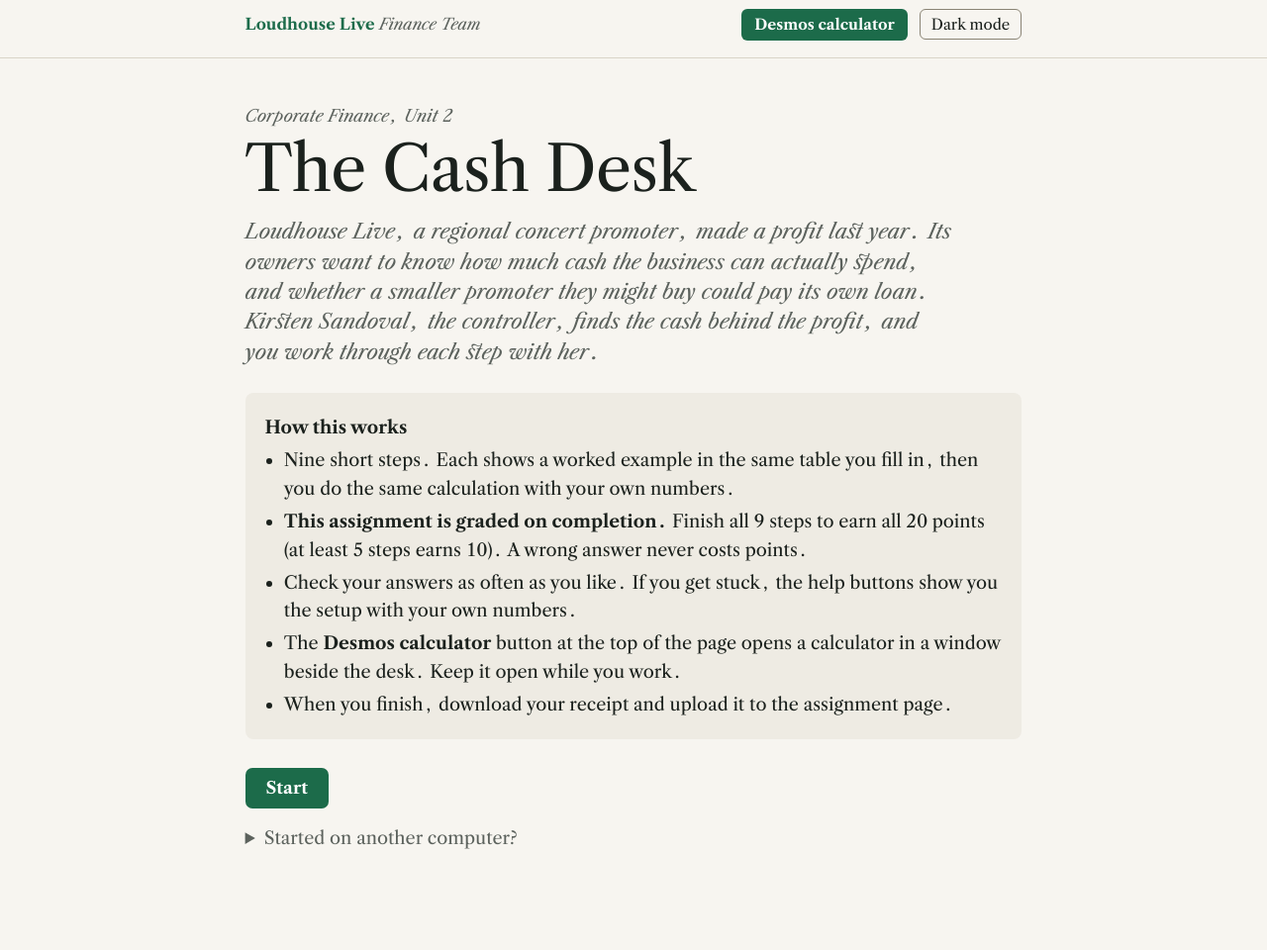
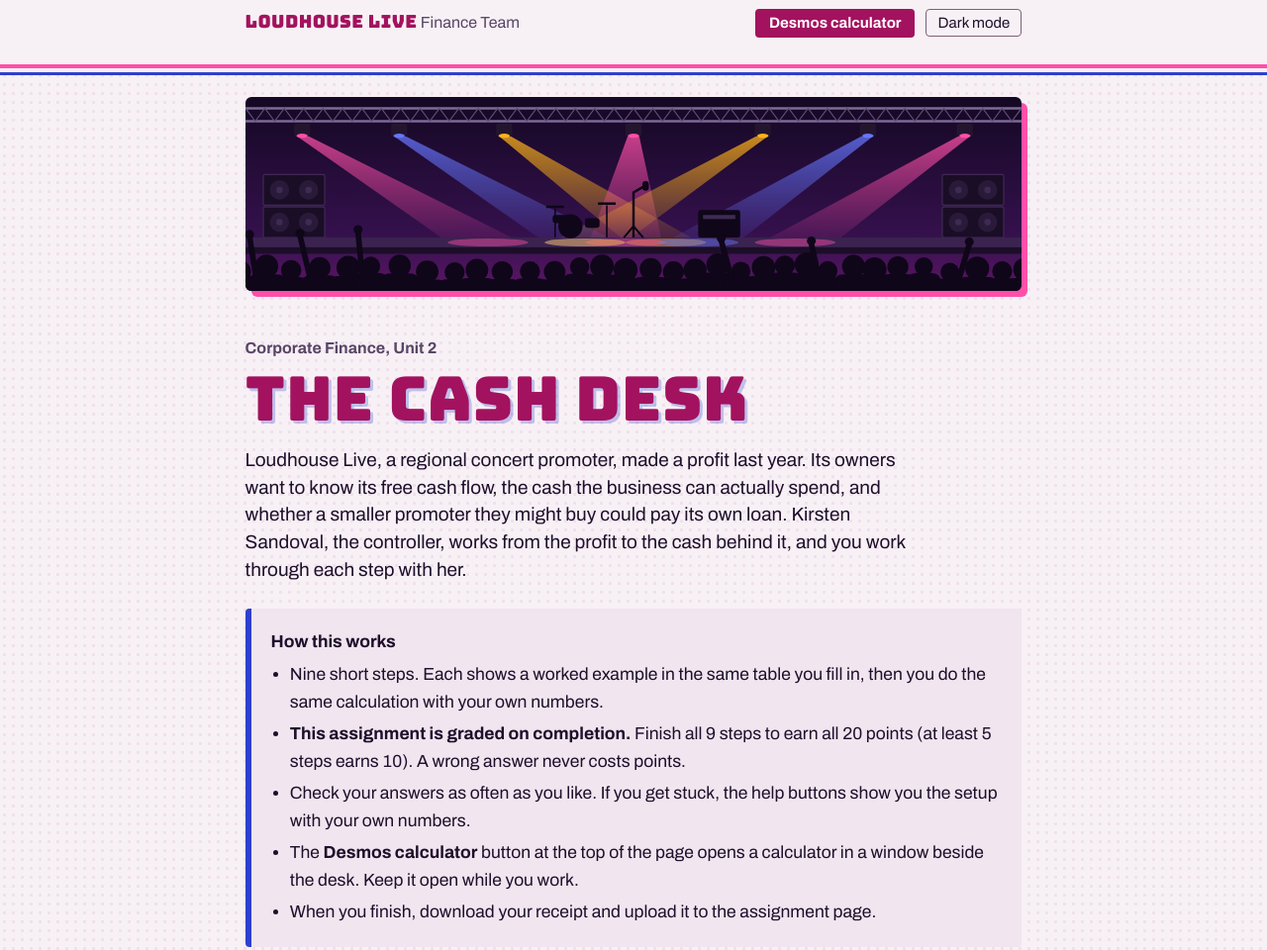
Before and after one commit to RizeComputerScience/finan4-cash-desk, a plain HTML site: page index.html in a window 1280 px wide. Shown: the top 960 px of the page at 99% size. Drawn offline with nearby package versions, Linux system fonts and the light colour scheme; a web font is replaced by a local one.

Commit message:
Distinct look per desk; industry terms; new steps in U5, U10, U12 (peer review 2026-11-18)

```diff
--- a/config.js
+++ b/config.js
@@ -9,7 +9,10 @@
    - Depreciation (cost ÷ years) is a line inside the cash-from-operations table, not a step of its own.
    - Cut from the desk: the walkthrough, the ticket-sales and sound-system steps (their ideas now sit inside the bridge and the
      quick check), two of the three quick checks.
-   The previous version is in v2-archive/. seedVersion 3 and version 4: progress and receipts from v3 do not carry over. */
+   The previous version is in v2-archive/. seedVersion 3 and version 4: progress and receipts from v3 do not carry over.
+   2026-11-18 (peer review): wording only, to use the industry names the reading now introduces (operating cash flow,
+   working capital changes, non-cash expense, free cash flow). Steps, logic and version unchanged; pre-edit copy in
+   v-archive-2026-11-18/. */
 (function (root) {
   'use strict';
   const QUIZ = [
@@ -33,9 +36,9 @@
   ];
 
   const STEPS = [
-    { id: 'cfo1', label: 'Profit to cash', kind: 'task' },
+    { id: 'cfo1', label: 'Operating cash flow', kind: 'task' },
     { id: 'q1', label: 'Quick check', kind: 'check', quiz: 0 },
-    { id: 'cfo2', label: 'A fall and a rise', kind: 'task' },
+    { id: 'cfo2', label: 'Working capital changes', kind: 'task' },
     { id: 'fcf1', label: 'Free cash flow', kind: 'task' },
     { id: 'fcf2', label: 'Can it pay its loan?', kind: 'task' },
     { id: 'cc1', label: 'Cash conversion', kind: 'task' },
@@ -152,9 +155,9 @@
   }
 
   const PROBLEM = {
-    cfo1: (t) => ({ title: 'From profit to cash', place: 'The owners ask Kirsten how much cash Loudhouse brought in last year.',
-      body: `<p>Loudhouse Live earned <b>${m0(t.NI)}</b> of net income. Its <b>${m0(t.cost)}</b> sound system lasts <b>${t.life}</b> years. Sponsors owe <b>${m0(t.ch[0].amt)}</b> more than a year ago, and fans paid <b>${m0(t.ch[1].amt)}</b> for next year’s shows. What was its cash from operations?</p>` }),
-    cfo2: (t) => ({ title: 'A fall and a rise', place: 'The owners might buy a smaller promoter, and Kirsten wants to know how much cash it brings in.',
+    cfo1: (t) => ({ title: 'From profit to operating cash flow', place: 'The owners ask Kirsten how much cash Loudhouse brought in last year.',
+      body: `<p>Loudhouse Live earned <b>${m0(t.NI)}</b> of net income. Its <b>${m0(t.cost)}</b> sound system lasts <b>${t.life}</b> years. Sponsors owe <b>${m0(t.ch[0].amt)}</b> more than a year ago, and fans paid <b>${m0(t.ch[1].amt)}</b> for next year’s shows. What was its cash from operations, its operating cash flow?</p>` }),
+    cfo2: (t) => ({ title: 'Three working capital changes', place: 'The owners might buy a smaller promoter, and Kirsten wants to know how much cash it brings in.',
       body: `<p>The smaller promoter earned <b>${m0(t.NI)}</b>. Its <b>${m0(t.cost)}</b> stage lasts <b>${t.life}</b> years. Its receivables fell <b>${m0(t.ch[0].amt)}</b>, its payables rose <b>${m0(t.ch[1].amt)}</b>, and its prepaid expenses rose <b>${m0(t.ch[2].amt)}</b>. What was its cash from operations?</p>` }),
     fcf1: (t) => ({ title: 'Free cash flow', place: 'The owners want to know how much cash Loudhouse could pay out.',
       body: `<p>Loudhouse brought in <b>${m0(t.CFO)}</b> of cash from operations and spent <b>${m0(t.capex)}</b> on a new stage. What is its free cash flow? The first two lines are done for you.</p>` }),
@@ -187,7 +190,7 @@
     const D = [];
     if (line.dep) D.push([t.cost, 'cost', `That is the full price. Spread it over the years: ${m0(t.cost)} ÷ ${t.life}.`],
       [t.cost * t.life, 'times', `That multiplies. Divide the price by the years: ${m0(t.cost)} ÷ ${t.life}.`],
-      [-t.dep, 'sign', `Depreciation is added back, so type it as a positive amount: ${m0(t.dep)}.`]);
+      [-t.dep, 'sign', `Depreciation is a non-cash expense that is added back, so type it as a positive amount: ${m0(t.dep)}.`]);
     if (line.c) { const c = line.c, k = KIND[c.key] + ':' + c.dir;
       D.push([-line.value, 'sign', `${NAME[c.key]} ${c.key === 'dr' ? 'is' : 'are'} ${KIND[c.key] === 'asset' ? 'an asset' : 'a liability'}. ${RULE[k]}, so type ${m0(line.value)}.`]); }
     if (line.total) { const all = t.NI + t.dep + t.ch.reduce((s, c) => s + c.amt, 0), noNI = line.value - t.NI;
@@ -232,7 +235,7 @@
   }
   function praise(t) {
     if (t.id === 'cfo1') return `Loudhouse earned ${m0(t.NI)} of profit and brought in ${m0(t.answer)} of cash from running the business.`;
-    if (t.id === 'cfo2') return `The smaller promoter brought in ${m0(t.answer)} of cash. The fall in receivables added cash, because sponsors paid down what they owed.`;
+    if (t.id === 'cfo2') return `The smaller promoter brought in ${m0(t.answer)} of cash. Of its working capital changes, the fall in receivables added cash, because sponsors paid down what they owed.`;
     if (t.id === 'fcf1') return `After the new stage, Loudhouse has ${m0(t.answer)} it could pay its owners or use to repay loans without borrowing.`;
     if (t.id === 'fcf2') return `Free cash flow of ${m0(t.answer)} ${t.decision === 'yes' ? 'covers' : 'does not cover'} the ${m0(t.loan)} loan payment${t.decision === 'yes' ? '.' : ', so the promoter would have to borrow or cut spending to pay it.'}`;
     if (t.id === 'cc1') return `Each dollar of Loudhouse’s profit came with about $${t.answer.toFixed(2)} of cash${t.answer >= 1 ? ', so its profit is well backed by cash.' : ', so part of its profit has not arrived as cash yet.'}`;
@@ -254,11 +257,11 @@
     calcPlaceholder: '450000+20000-30000',
     story: { title: 'The Cash Desk', kicker: 'Corporate Finance, Unit 2', company: 'Loudhouse Live', team: 'Finance Team',
       from: 'Kirsten Sandoval', fromTitle: 'controller, Loudhouse Live',
-      dek: 'Loudhouse Live, a regional concert promoter, made a profit last year. Its owners want to know how much cash the business can actually spend, and whether a smaller promoter they might buy could pay its own loan. Kirsten Sandoval, the controller, finds the cash behind the profit, and you work through each step with her.',
+      dek: 'Loudhouse Live, a regional concert promoter, made a profit last year. Its owners want to know its free cash flow, the cash the business can actually spend, and whether a smaller promoter they might buy could pay its own loan. Kirsten Sandoval, the controller, works from the profit to the cash behind it, and you work through each step with her.',
       whatBox: '',
       stepsLine: 'Nine short steps. Each shows a worked example in the same table you fill in, then you do the same calculation with your own numbers.' },
     steps: STEPS, quiz: QUIZ, walk: null, buildTasks, taskView, judgeTask, helpText, praise, selfAnswer, selfWrong,
     note: { title: 'A note for the owners', label: 'Your note to Kirsten', minWords: 30, receiptHeading: 'Note to the controller',
-      prompt: 'Write Kirsten a note for the owners. How much cash could Loudhouse spend last year, why is that different from its profit, and could the smaller promoter pay its loan? Use your own numbers.' },
+      prompt: 'Write Kirsten a note for the owners. What was Loudhouse’s free cash flow last year, why is it different from its profit, and could the smaller promoter pay its loan? Use your own numbers.' },
   };
 })(typeof window !== 'undefined' ? window : globalThis);
--- a/desk-engine.js
+++ b/desk-engine.js
@@ -190,7 +190,7 @@
 <header class="bar"><div class="bar-in"><div class="brand"><b>${esc(ST.company)}</b> ${esc(ST.team || '')}</div>
 <a class="btn-calc desmos-open" id="calcBtn" href="${DESMOS}" target="desmos" rel="noopener">Desmos calculator<span class="sr-only"> (opens in a new window)</span></a>
 <button class="btn-quiet" id="themeBtn" type="button" aria-pressed="false">Dark mode</button></div>
-<nav class="steps" aria-label="Steps"><ol id="stepNav"></ol></nav><p class="navnote" id="navnote" hidden>Move between steps at any time. Finished steps turn green.</p></header>
+<nav class="steps" aria-label="Steps"><ol id="stepNav"></ol></nav><p class="navnote" id="navnote" hidden>Move between steps at any time. Finished steps are filled in.</p></header>
 <main id="main" tabindex="-1"><div id="view"></div></main>
 <footer><p>${esc(ST.kicker)}. Your progress is saved in this browser.<span id="codeNote"></span></p></footer><div class="sr-only" aria-live="polite" id="announce"></div>`);
   const view = $('#view');
@@ -261,9 +261,12 @@
       + (next ? `<button type="button" class="btn" data-go="${next.id}">Next: ${esc(next.label)} →</button>` : '');
     pg.querySelectorAll('[data-go]').forEach((b) => b.addEventListener('click', () => go(b.dataset.go)));
   }
+  // Usage counter (rize-usage.js, optional): page-level moments only, never the code or an answer.
+  const usage = (ev, d) => { try { if (root.rizeUsage && !S.practice) root.rizeUsage.mark(ev, d); } catch (e) { /* never break the desk */ } };
   function go(id) {
     if (!S.code) return showStart();
     S.at = id; saveState(); const s = D.STEPS[stepIdx(id)];
+    usage('step', id === 'receipt' ? 'receipt' : stepIdx(id) + 1);
     if (id === 'receipt') showReceipt(); else if (s.kind === 'walk') showWalk(s); else if (s.kind === 'check') showCheck(s); else if (s.kind === 'note') showNote(s); else showTask(s);
     renderNav(); renderPager(id); $('#main').focus({ preventScroll: true }); root.scrollTo(0, 0);
   }
@@ -426,10 +429,15 @@
     const payload = D.makePayload(S.code, S.log, S.memo); const done = doneCount(), pts = D.pointsFor(done), n = D.STEPS.length;
     const cols = Math.min(5, Math.ceil(n / 2)), rowsN = Math.ceil(n / cols), boxW = Math.floor((1040 - (cols - 1) * 12) / cols);
     const cv = document.createElement('canvas'); cv.width = 1200; cv.height = 1000 + rowsN * 92; const g = cv.getContext('2d'); const H = cv.height;
-    g.fillStyle = '#F7F5F0'; g.fillRect(0, 0, 1200, H); g.strokeStyle = '#1C6B4A'; g.lineWidth = 6; g.strokeRect(24, 24, 1152, H - 48); g.lineWidth = 1.5; g.strokeRect(38, 38, 1124, H - 76);
-    g.fillStyle = '#1C6B4A'; g.font = 'italic 24px Georgia, serif'; g.fillText(ST.company + ' ' + (ST.team || '') + '  ·  ' + ST.kicker, 80, 100);
+    // Frame and paper come from the theme (--receipt-frame, --receipt-paper on :root), read at render time; an unset or
+    // unreadable value falls back to the default green on cream. Colors are decoration only: verify.html reads the data chunk.
+    const themeCol = (name, dflt) => { let v = ''; try { v = getComputedStyle(document.documentElement).getPropertyValue(name).trim(); } catch (e) { v = ''; }
+      g.fillStyle = dflt; if (v) g.fillStyle = v; const out = g.fillStyle; g.fillStyle = dflt; return out; };
+    const FRAME = themeCol('--receipt-frame', '#1C6B4A'), PAPER = themeCol('--receipt-paper', '#F7F5F0');
+    g.fillStyle = PAPER; g.fillRect(0, 0, 1200, H); g.strokeStyle = FRAME; g.lineWidth = 6; g.strokeRect(24, 24, 1152, H - 48); g.lineWidth = 1.5; g.strokeRect(38, 38, 1124, H - 76);
+    g.fillStyle = FRAME; g.font = 'italic 24px Georgia, serif'; g.fillText(ST.company + ' ' + (ST.team || '') + '  ·  ' + ST.kicker, 80, 100);
     g.fillStyle = '#1B211D'; g.font = '58px Georgia, serif'; g.fillText(ST.title, 80, 172); g.fillStyle = '#5C625D'; g.font = '30px Georgia, serif'; g.fillText('Desk code ' + fmtCode(S.code), 80, 244);
-    g.fillStyle = done === n ? '#1C6B4A' : '#8A5A00'; g.fillRect(80, 306, 1040, 96); g.fillStyle = '#FFFFFF'; g.font = 'bold 44px Georgia, serif'; g.fillText('Points: ' + pts + ' / ' + D.POINTS, 108, 370);
+    g.fillStyle = done === n ? FRAME : '#8A5A00'; g.fillRect(80, 306, 1040, 96); g.fillStyle = '#FFFFFF'; g.font = 'bold 44px Georgia, serif'; g.fillText('Points: ' + pts + ' / ' + D.POINTS, 108, 370);
     g.font = '24px Georgia, serif'; g.textAlign = 'right'; g.fillText(done + ' of ' + n + ' steps complete · graded on completion', 1092, 366); g.textAlign = 'left';
     const fit = (g, txt, max, px) => { let s = px; do { g.font = 'bold ' + s + 'px Georgia, serif'; s -= 1; } while (g.measureText(txt).width > max && s >= 12); };
     D.STEPS.forEach((s, k) => { const x = 80 + (k % cols) * (boxW + 12), y = 430 + Math.floor(k / cols) * 92, l = S.log[s.id];
@@ -468,7 +476,8 @@
       <div class="box"><p><b>Want more practice before an exam?</b> Work the problems again with new numbers. Practice rounds are not graded and do not change this receipt.</p><div class="actions"><button class="btn secondary" type="button" id="practice">Practice with new numbers</button></div></div>
       <p class="small">Your desk code is <b class="code">${fmtCode(S.code)}</b>. Use it to continue on another computer.</p>`;
     $('#practice').addEventListener('click', startPractice);
-    $('#dl').href = URL.createObjectURL(r.blob); $$('button[data-go]').forEach((b) => b.addEventListener('click', () => go(b.dataset.go)));
+    $('#dl').href = URL.createObjectURL(r.blob); $('#dl').addEventListener('click', () => usage('download', 'receipt'));
+    if (all) usage('finish'); $$('button[data-go]').forEach((b) => b.addEventListener('click', () => go(b.dataset.go)));
   }
 
   // boot
--- a/desk.css
+++ b/desk.css
@@ -28,7 +28,7 @@ header.bar{position:sticky;top:0;z-index:5;background:var(--bg);border-bottom:1p
 nav.steps{max-width:820px;margin:0 auto;padding:0 1.1rem .55rem;overflow-x:auto}
 nav.steps ol{display:flex;flex-wrap:wrap;gap:6px;list-style:none;margin:0;padding:0}
 nav.steps button{font:14px var(--serif);border:1.5px solid var(--line-strong);background:var(--surface);color:var(--ink);border-radius:999px;padding:.2rem .7rem;cursor:pointer}
-nav.steps button.done{background:var(--brand);border-color:var(--brand);color:var(--brand-ink)}
+nav.steps button.done{background:var(--done,var(--brand));border-color:var(--done,var(--brand));color:var(--done-ink,var(--brand-ink))}
 nav.steps button.done::before{content:"✓ "}
 nav.steps button[aria-current="step"]{outline:2px solid var(--ink);outline-offset:2px}
 .navnote{max-width:820px;margin:0 auto;padding:0 1.1rem .5rem;font-size:14px;color:var(--muted)}
--- a/index.html
+++ b/index.html
@@ -10,8 +10,10 @@
 <link rel="preconnect" href="https://fonts.gstatic.com" crossorigin>
 <link href="https://fonts.googleapis.com/css2?family=Libre+Caslon+Display&family=Libre+Caslon+Text:ital,wght@0,400;0,700;1,400&family=IBM+Plex+Mono:wght@400;500&display=swap" rel="stylesheet">
 <link rel="stylesheet" href="desk.css">
+<link rel="stylesheet" href="theme.css">
 </head>
 <body>
+<img class="desk-art" src="art.svg" alt="" width="960" height="240">
 <script src="config.js"></script>
 <script src="desk-engine.js"></script>
 </body>
--- /dev/null
+++ b/theme.css
@@ -0,0 +1,65 @@
+/* The Cash Desk theme (FINAN IV Unit 2), 2026-11-18. Loaded after desk.css; changes the look only.
+   A two-color gig poster and a backstage pass: magenta and riso blue ink on lilac poster stock, a marquee face for
+   the title printed slightly off register, a halftone wash, steps as wristbands, the memo as a laminated pass on a
+   lanyard. Dark mode is the room before the lights come up. */
+@import url('https://fonts.googleapis.com/css2?family=Bungee&family=Archivo:ital,wght@0,400;0,600;0,700;0,800;1,400;1,600&display=swap');
+:root{
+  --bg:#F7F1F6;--surface:#FFFFFF;--panel:#F1E5EF;--line:#E0CDDC;--line-strong:#7E5F79;
+  --ink:#1E0F2B;--muted:#594566;--brand:#A3125E;--brand-ink:#FFFFFF;--brand-tint:#F9E2EF;
+  --ok:#1D6B43;--ok-tint:#DFF1E6;--bad:#AE231B;--bad-tint:#FBE5E2;--hint:#2F3FA8;--hint-tint:#E6E8FA;--focus:#1E0F2B;--hl:#FFE7A6;
+  --done:#2E3FCF;--done-ink:#FFFFFF;--pink:#FF4FA8;--blue:#2E3FCF;--amber:#FFB21A;--dots:rgba(163,18,94,.075);
+  --receipt-frame:#A3125E;--receipt-paper:#FCF7FB;
+  --serif:'Archivo','Helvetica Neue',Arial,sans-serif;--display:'Bungee','Archivo Black',Impact,sans-serif;}
+:root[data-theme="dark"]{
+  --bg:#170B23;--surface:#211131;--panel:#2B183F;--line:#3E2758;--line-strong:#9C82B4;
+  --ink:#F7EDF8;--muted:#C9B5D4;--brand:#FF7FC4;--brand-ink:#2A0A1C;--brand-tint:#3A1533;
+  --ok:#7DD49A;--ok-tint:#15301F;--bad:#FF8D84;--bad-tint:#42201E;--hint:#B3BDFF;--hint-tint:#1F2049;--focus:#FF7FC4;--hl:#4A3812;
+  --done:#9AA6FF;--done-ink:#170B23;--pink:#FF5CB4;--blue:#7F8CFF;--amber:#FFC14D;--dots:rgba(255,127,196,.06);}
+
+/* poster stock with a halftone wash */
+body{font-size:17.5px;background-color:var(--bg);background-image:radial-gradient(var(--dots) 1.6px,transparent 1.9px);background-size:9px 9px;
+  display:flex;flex-direction:column;min-height:100vh}
+header.bar{order:-2;background:var(--bg);border-bottom:4px solid var(--pink);box-shadow:0 4px 0 var(--bg),0 7px 0 var(--blue)}
+.brand{font-style:normal}
+.brand b{font:400 18px var(--display);letter-spacing:.02em}
+
+/* header art: only on the first screen */
+.desk-art{order:-1;display:none;width:calc(100% - 2.2rem);max-width:calc(820px - 2.2rem);height:auto;margin:1.8rem auto 0;border-radius:6px;box-shadow:6px 6px 0 var(--pink)}
+body:has(#startBox) .desk-art{display:block}
+@media (max-width:600px){.desk-art{aspect-ratio:2.2/1;object-fit:cover;object-position:50% 100%;box-shadow:4px 4px 0 var(--pink)}}
+
+/* steps as wristbands; a finished step gets the all-access blue */
+nav.steps{padding-top:.6rem}
+nav.steps button{border-radius:3px;font:600 14px var(--serif);border:1.5px solid var(--line-strong);padding:.22rem .7rem}
+nav.steps button.done::before{content:"\2713\00a0";content:"\2713\00a0" / "done: "}
+nav.steps button[aria-current="step"]{outline:2.5px solid var(--brand);outline-offset:2px}
+
+/* type: the headliner, printed a hair off register */
+h1{font:400 clamp(38px,6.6vw,62px)/1.02 var(--display);color:var(--brand);letter-spacing:.01em;text-shadow:3px 3px 0 rgba(46,63,207,.28)}
+:root[data-theme="dark"] h1{text-shadow:3px 3px 0 rgba(127,140,255,.3)}
+h2{font:800 28px/1.15 var(--serif);letter-spacing:-.015em}
+.kicker{font-style:normal;font-weight:700;font-size:16px;color:var(--muted)}
+.dek{font-size:19px;font-style:normal;color:var(--ink);max-width:36em}
+.points{font:400 46px/1 var(--display);color:var(--brand)}
+
+/* cards: the box is the set list taped up backstage; the memo is a laminated pass */
+.box{border-radius:4px;background:var(--panel);border-left:6px solid var(--blue)}
+.memo{position:relative;border-radius:16px;border:2px solid var(--ink);border-top:30px solid var(--brand);box-shadow:5px 5px 0 var(--line)}
+.memo::before{content:"";position:absolute;top:-21px;left:50%;width:64px;height:11px;margin-left:-32px;border-radius:6px;background:var(--bg)}
+.stamp{border-radius:3px;color:var(--brand)}
+.btn,.btn-calc{border-radius:4px}
+.btn-quiet{border-radius:4px}
+.btn{font-weight:800;letter-spacing:.01em;box-shadow:3px 3px 0 var(--ink)}
+.btn.secondary{box-shadow:none}
+.btn:active{transform:translate(2px,2px);box-shadow:1px 1px 0 var(--ink)}
+.choice span{border-radius:4px}
+
+/* tables: a tour sheet, pink rule under the headings */
+table.cf th{font:700 14px var(--serif);color:var(--ink);border-bottom:3px solid var(--pink)}
+table.cf caption{font-style:normal;font-weight:600}
+table.cf td.lbl{font-family:var(--serif)}
+table.cf tfoot tr.total td{border-top:2.5px solid var(--ink)}
+.formula{border-left:4px solid var(--pink);border-radius:0 4px 4px 0}
+.calc-strip{border-left-color:var(--blue)}
+details.example{border-left-color:var(--pink);border-radius:4px}
+@media (prefers-reduced-motion:reduce){.btn:active{transform:none}}
```
Also changed, not shown: art.svg (added).
